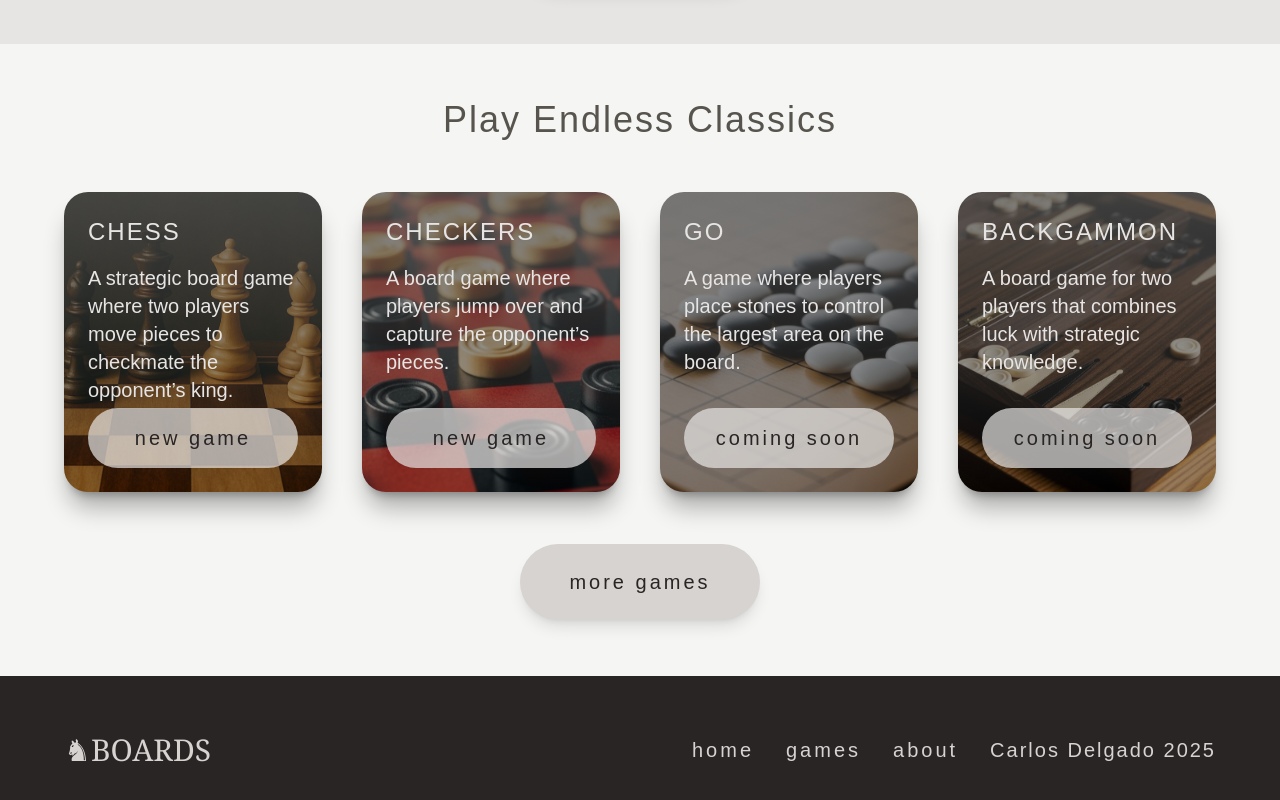
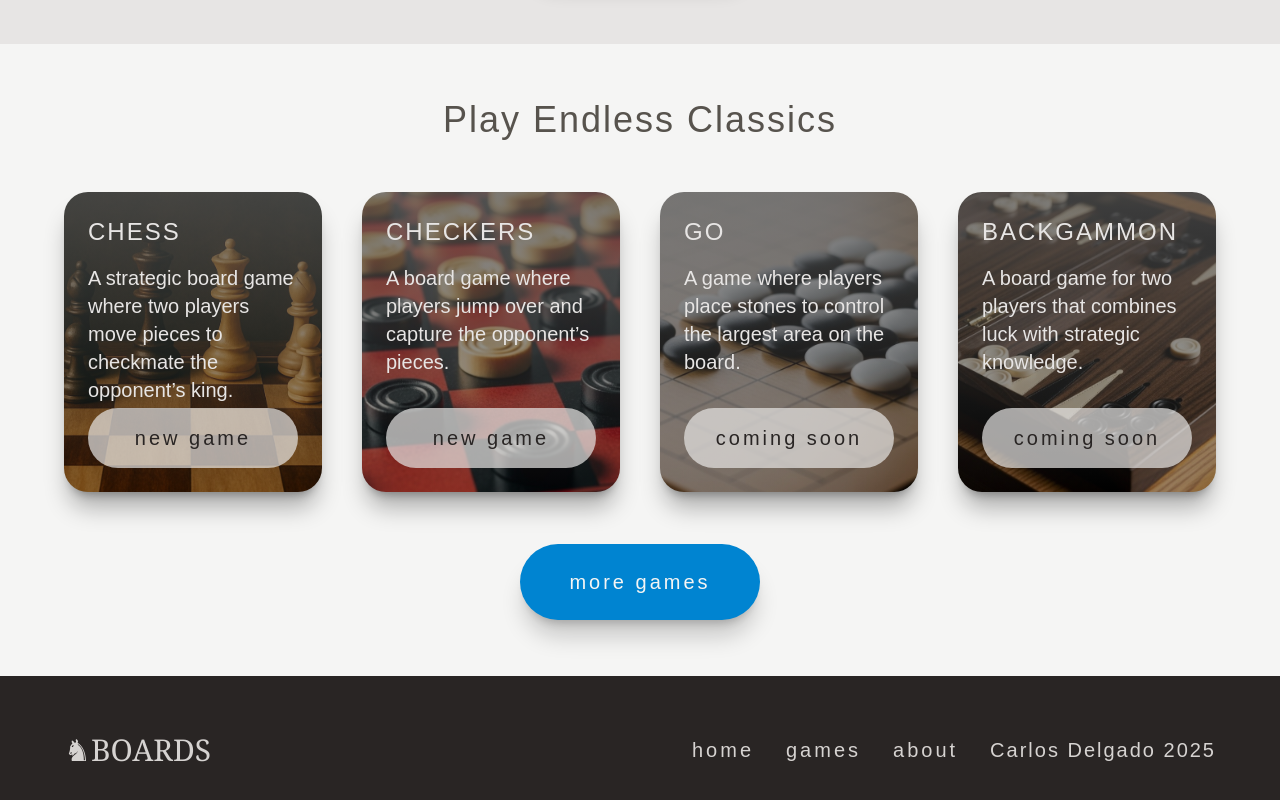
Before and after one commit to delgadociteriowa/boards-mint, a Next.js app: page / in a window 1280 px wide. Shown: the part 1239-2039 px from the top of the page. Built offline with nearby package versions, Linux system fonts and the light colour scheme.

Commit message:
fix: link visual fix

```diff
--- a/src/components/HomeGamesSection.tsx
+++ b/src/components/HomeGamesSection.tsx
@@ -26,7 +26,7 @@ const HomeGamesSection: React.FC = () => (
         paragraph={'A board game for two players that combines luck with strategic knowledge.'}
         gameLink={'soon'}/>
     </div>
-    <Link href="/games" className="block w-[15rem] bg-stone-300 hover:bg-stone-200 py-6 rounded-full text-center no-underline text-stone-800 text-xl lowercase tracking-[3px] mx-auto mt-4 shadow-lg">more games</Link>
+    <Link href="/games" className="block w-[15rem] bg-sky-600 hover:bg-sky-500 py-6 rounded-full text-center no-underline text-stone-100 text-xl lowercase tracking-[3px] mx-auto mt-4 shadow-xl/20">more games</Link>
   </section>
 );
 
```
